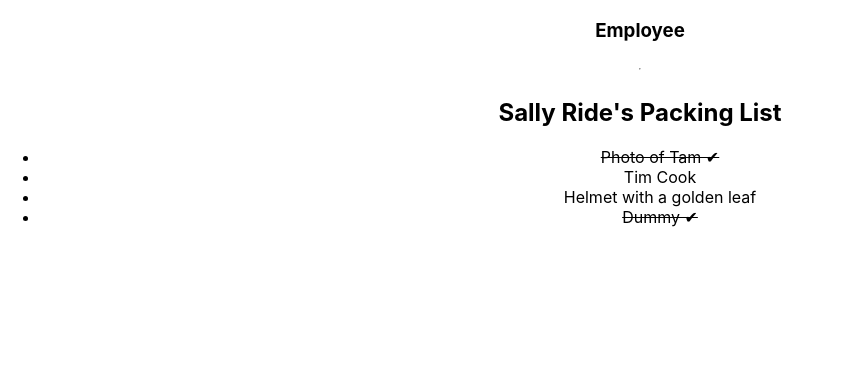
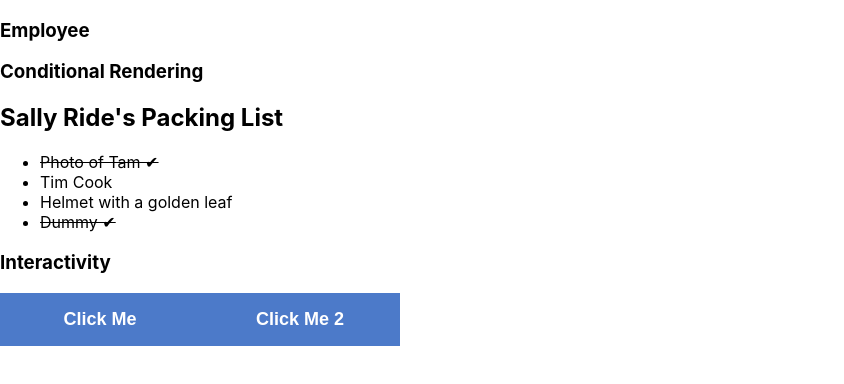
Before and after one commit to praveen-crypto/react-class, a React (Create React App) app: page / in a window 1280 px wide. Shown: the top 384 px of the page, without its empty margins (0-844 px from the left). Built offline with nearby package versions, Linux system fonts and the light colour scheme.

Commit message:
Adding Interactivity

```diff
--- a/src/App.css
+++ b/src/App.css
@@ -4,7 +4,7 @@
   width: 100%;
   height: auto;
 
-  display: flex;
+  /* display: flex;
 
   margin-top: auto;
   margin-bottom: auto;
@@ -13,5 +13,5 @@
 
   flex-direction: column;
 
-  text-align: center;
+  text-align: center; */
 }
--- a/src/App.js
+++ b/src/App.js
@@ -1,8 +1,8 @@
 
 import './App.css';
 
-//import Button from './components/button/button';
-import ConditionalRendering  from './components/conditonal_rendering/PackingList';
+import Button from './components/button/button';
+import ConditionalRendering from './components/conditonal_rendering/PackingList';
 
 function App() {
 
@@ -23,8 +23,6 @@ function App() {
     }
   ]
 
-
-
   return (
 
     <div className="App" >
@@ -35,17 +33,31 @@ function App() {
         }
       </h3>
 
-      {/* Show here */}
+      {/* Conditional Rendering */}
+      <h3>Conditional Rendering</h3>
+      <ConditionalRendering data={packingList} />
 
-      <hr></hr>
 
-      {/* Conditional Rendering */}
+      <h3>Interactivity</h3>
+      <Button name="Click Me" onClick={onClick1} />
 
-      <ConditionalRendering data={packingList} />
+      <Button name="Click Me 2" onClick={onClick2} />
 
     </div>
 
   );
 }
 
+function onClick1() {
+
+  alert("Button 1 clicked!!");
+
+}
+
+function onClick2() {
+
+  alert("Button 2 clicked!!");
+
+}
+
 export default App;
--- a/src/components/button/button.jsx
+++ b/src/components/button/button.jsx
@@ -1,12 +1,15 @@
 
 import './button.css';
 
+
+
 function Button(props) {
+
+
 
     return (
         <>
-            <label>Click for {props.action} :</label>
-            <button className="btn" >
+            <button className="btn" onClick={props.onClick} >
                 {props.name}
             </button>
         </>
@@ -14,4 +17,6 @@ function Button(props) {
 
 }
 
+
+
 export default Button;
```
